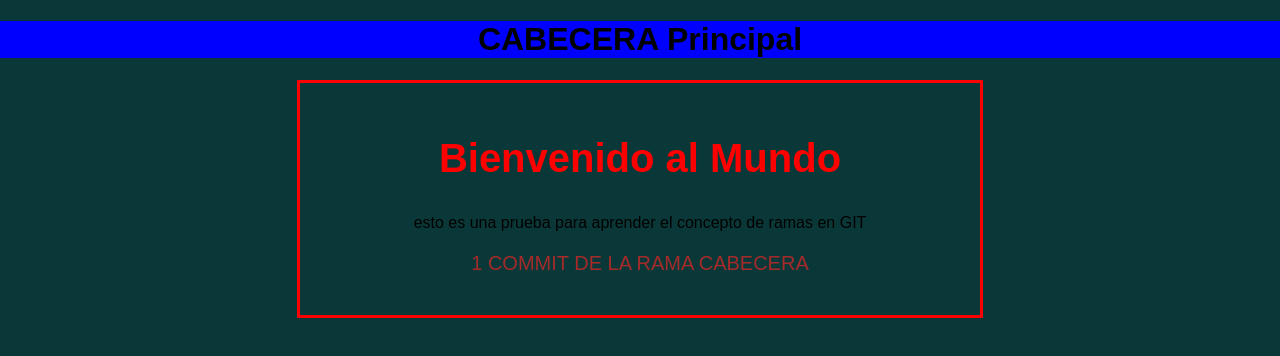
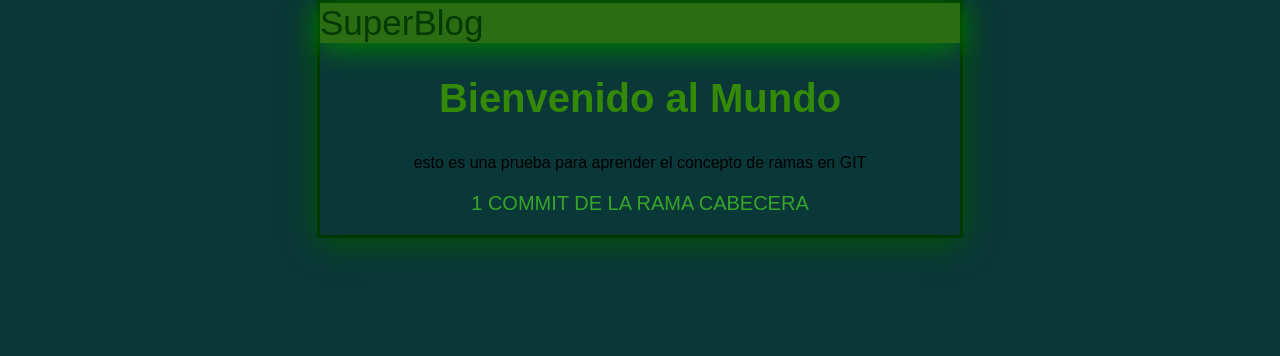
Before and after one commit to ThePaisa/Hyperblog, a plain HTML site: page index.html in a window 1280 px wide. Drawn offline with Linux system fonts and the light colour scheme.

Commit message:
cabecera bonita

```diff
--- a/CSS/style.css
+++ b/CSS/style.css
@@ -7,23 +7,31 @@ body{
     padding: 0;
 }
 
+
 #informacion{
-    border: solid red;
-    padding: 20px;
+    border: solid rgb(0, 56, 1);
+    padding: 0px;
     width: 50%;
     margin: auto;
+    box-shadow: 0px 5px 30px 0px rgba(1, 87, 1, 0.897);
 }
 
 #rama{
-    color: brown;
+    color: rgb(54, 165, 42);
     font-size: 20PX;
 }
 
 h2{
-    color: red;
+    color: rgb(52, 137, 6);
     font-size: 40px;
 }
-
-#cabecera{
-    background-color: blue;
+#cabecera p{
+    background-color: rgba(56, 133, 4, 0.697);
+    color: rgb(4, 58, 4);
+    padding: 0px;
+    text-align: left;
+    margin: 0px;
+    font-size: 35px;
+    box-shadow: 0px 5px 30px 0px green;
+    text-shadow:  0px 5px 30px 0px rgb(0, 0, 0);
 }
--- a/index.html
+++ b/index.html
@@ -7,14 +7,14 @@
 </head>
 <body>
 
-    <header id="cabecera">
-        <h1>CABECERA Principal</h1>
-    </header>
-
     <div id="contenedor">
 
+        <div id="informacion">
 
-        <div id="informacion">
+            <header id="cabecera">
+                <p>SuperBlog</p>
+            </header>
+
             <h2>Bienvenido al Mundo</h2>
             <p>   esto es una prueba para aprender el concepto de ramas en GIT </p>
             <p id="rama">1 COMMIT DE LA RAMA CABECERA</p>
```
